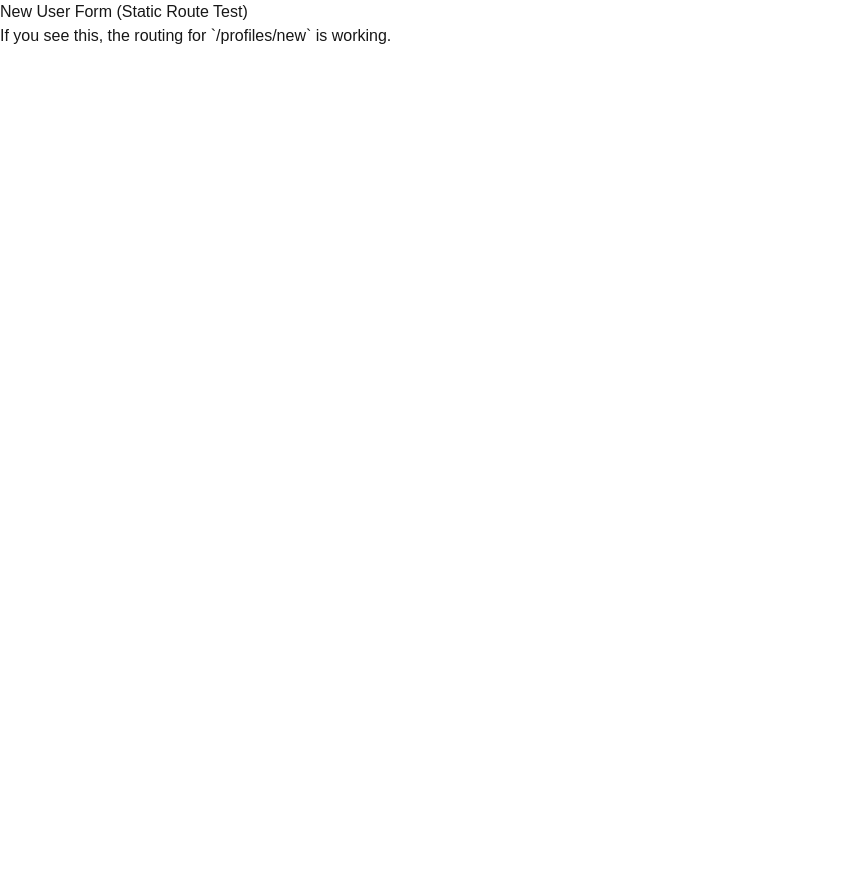
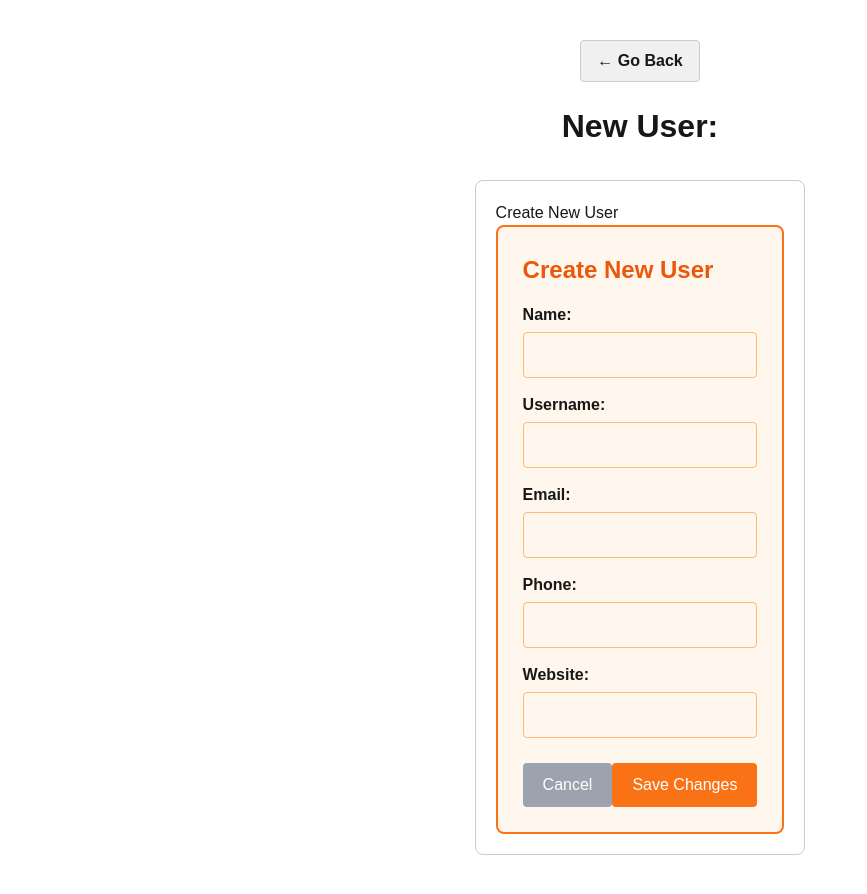
Before and after one commit to ivanastojanova/nextjs-hybrid-demo, a Next.js app: page /profiles/new in a window 1280 px wide. Shown: the whole page, without its empty margins (0-867 px from the left). Before the commit the page ends 800 px from the top, so only its background shows below. Built offline with nearby package versions, Linux system fonts and the light colour scheme.

Commit message:
new user form

```diff
--- a/app/profiles/new/page.tsx
+++ b/app/profiles/new/page.tsx
@@ -1,10 +1,16 @@
+import BackButton from '@/src/components/BackButton';
+import NewUserForm from '@/src/components/NewUserForm';
+import { createUser, cancelCallback } from '../../../src/lib/actions';
+
 export default function NewUserFormPage() {
-  console.log('[SERVER] New User Form Route Reached Successfully');
+  return (
+    <main
+      style={{ padding: '40px', display: 'flex', flexDirection: 'column', alignItems: 'center' }}
+    >
+      <BackButton />
+      <h1 style={{ fontSize: '2rem', fontWeight: 'bold', marginBottom: '30px' }}>New User:</h1>
 
-  return (
-    <main>
-      <h1>New User Form (Static Route Test)</h1>
-      <p>If you see this, the routing for `/profiles/new` is working.</p>
+      <NewUserForm onSaveSuccess={createUser} onCancel={cancelCallback} />
     </main>
   );
 }
--- a/src/components/ListWrapper.tsx
+++ b/src/components/ListWrapper.tsx
@@ -1,30 +1,21 @@
 'use client';
 
 import { useState } from 'react';
+import { useRouter } from 'next/navigation';
 import { User } from '@/shared/types';
 import UserListTable from './UserListTable';
 import CreateUserButton from './CreateUserButton';
-import UserForm from './UserForm';
 
 interface ListWrapperProps {
   initialUsers: User[];
 }
 
 export default function ListWrapper({ initialUsers }: ListWrapperProps) {
+  const router = useRouter();
   const [users] = useState<User[]>(initialUsers);
-  const [isCreating, setIsCreating] = useState(false);
 
   const handleCreateClick = () => {
-    setIsCreating(true);
-  };
-
-  const handleSave = (newUser: Omit<User, 'id'>) => {
-    console.log('Client Component: Preparing to save new user:', newUser);
-    setIsCreating(false);
-  };
-
-  const handleCancel = () => {
-    setIsCreating(false);
+    router.push('/profiles/new');
   };
 
   return (
@@ -40,17 +31,11 @@ export default function ListWrapper({ initialUsers }: ListWrapperProps) {
         <h2 style={{ fontSize: '1.5rem', fontWeight: 'semibold' }}>
           Current Users ({users.length})
         </h2>
-        {/* ⬅️ Only show the button if not creating */}
-        {!isCreating && <CreateUserButton onClick={handleCreateClick} />}
+
+        <CreateUserButton onClick={handleCreateClick} />
       </div>
 
-      {isCreating ? (
-        <div style={{ border: '1px solid #ccc', padding: '20px', borderRadius: '8px' }}>
-          <UserForm onSave={handleSave} onCancel={handleCancel} />
-        </div>
-      ) : (
-        <UserListTable users={users} />
-      )}
+      <UserListTable users={users} />
     </div>
   );
 }
--- /dev/null
+++ b/src/components/NewUserForm.tsx
@@ -0,0 +1,23 @@
+'use client';
+
+import UserForm from './UserForm';
+import { User } from '@/shared/types';
+
+interface NewUserFormProps {
+  onSaveSuccess: (newUser: Omit<User, 'id'>) => void;
+  onCancel: () => void;
+}
+
+export default function NewUserForm({ onSaveSuccess, onCancel }: NewUserFormProps) {
+  const handleSave = (newUser: Omit<User, 'id'>) => {
+    console.log('Client Component: Preparing to save new user:', newUser);
+    onSaveSuccess(newUser);
+  };
+
+  return (
+    <div style={{ border: '1px solid #ccc', padding: '20px', borderRadius: '8px' }}>
+      <h3>Create New User</h3>
+      <UserForm onSave={handleSave} onCancel={onCancel} />
+    </div>
+  );
+}
--- a/src/lib/actions.ts
+++ b/src/lib/actions.ts
@@ -1,6 +1,7 @@
 'use server';
 
 import { User } from '@/shared/types';
+import { redirect } from 'next/navigation';
 
 /**
  * Handles the update operation for a user.
@@ -23,3 +24,12 @@ export async function updateUser(userData: User) {
     updatedData: userData,
   };
 }
+
+export async function createUser(newUser: Omit<User, 'id'>) {
+  console.log(newUser);
+  redirect('/');
+}
+
+export async function cancelCallback() {
+  redirect('/');
+}
```
